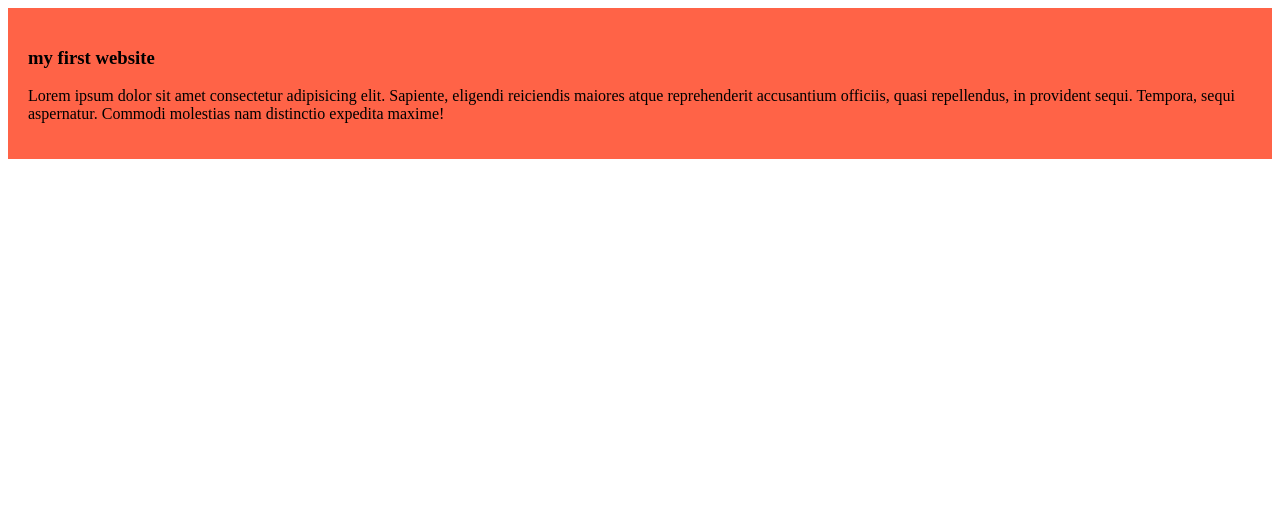
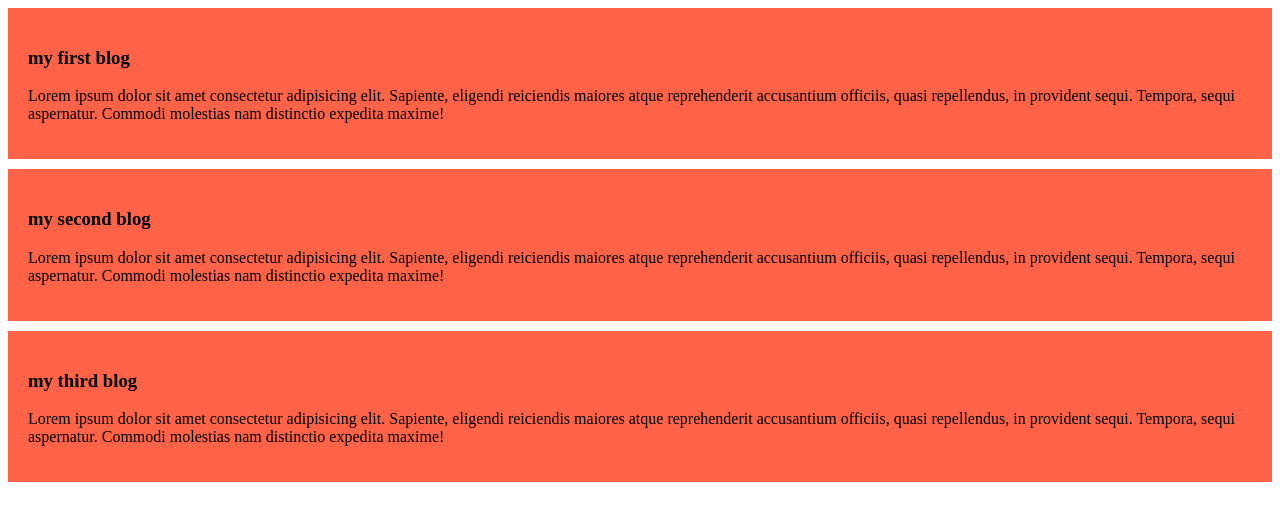
Before and after one commit to shiblyGitHub/my-simple-website, a plain HTML site: page index.html in a window 1280 px wide. Drawn offline with Linux system fonts and the light colour scheme.

Commit message:
second commit by shibly

```diff
--- a/index.html
+++ b/index.html
@@ -8,8 +8,23 @@
 </head>
 <body>
     <div>
-        <h3>my first website</h3>
+        <h3>my first blog</h3>
         <p>Lorem ipsum dolor sit amet consectetur adipisicing elit. Sapiente, eligendi reiciendis maiores atque reprehenderit accusantium officiis, quasi repellendus, in provident sequi. Tempora, sequi aspernatur. Commodi molestias nam distinctio expedita maxime!</p>
     </div>
 </body>
 </html>
+    <div>
+        <h3>my second blog</h3>
+        <p>Lorem ipsum dolor sit amet consectetur adipisicing elit. Sapiente, eligendi reiciendis maiores atque reprehenderit accusantium officiis, quasi repellendus, in provident sequi. Tempora, sequi aspernatur. Commodi molestias nam distinctio expedita maxime!</p>
+    </div>
+</body>
+</html>
+    <div>
+        <h3>my third blog</h3>
+        <p>Lorem ipsum dolor sit amet consectetur adipisicing elit. Sapiente, eligendi reiciendis maiores atque reprehenderit accusantium officiis, quasi repellendus, in provident sequi. Tempora, sequi aspernatur. Commodi molestias nam distinctio expedita maxime!</p>
+    </div>
+</body>
+</html>
+
+</body>
+</html>
--- a/styles/blog.css
+++ b/styles/blog.css
@@ -2,4 +2,5 @@ div
 {
     background-color: tomato;
     padding: 20px;
+    margin-bottom: 10px;
 }
```
